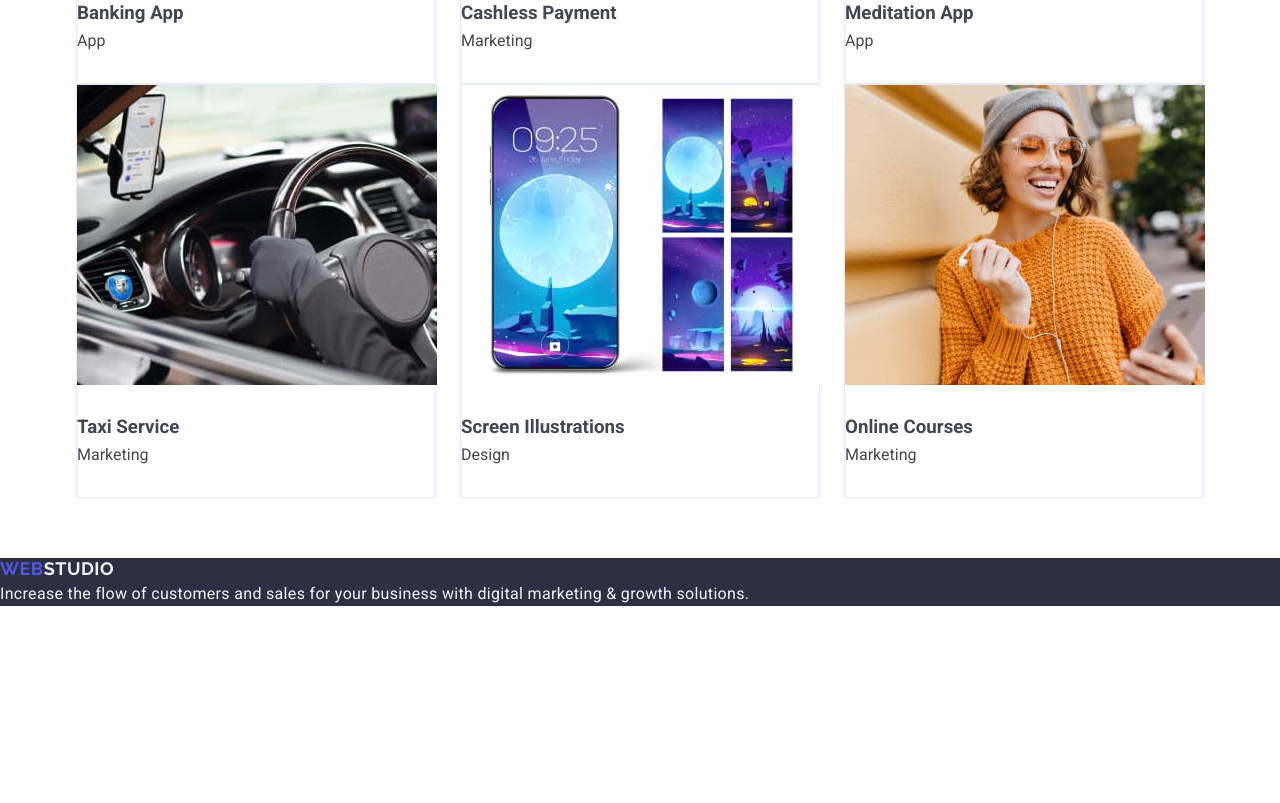
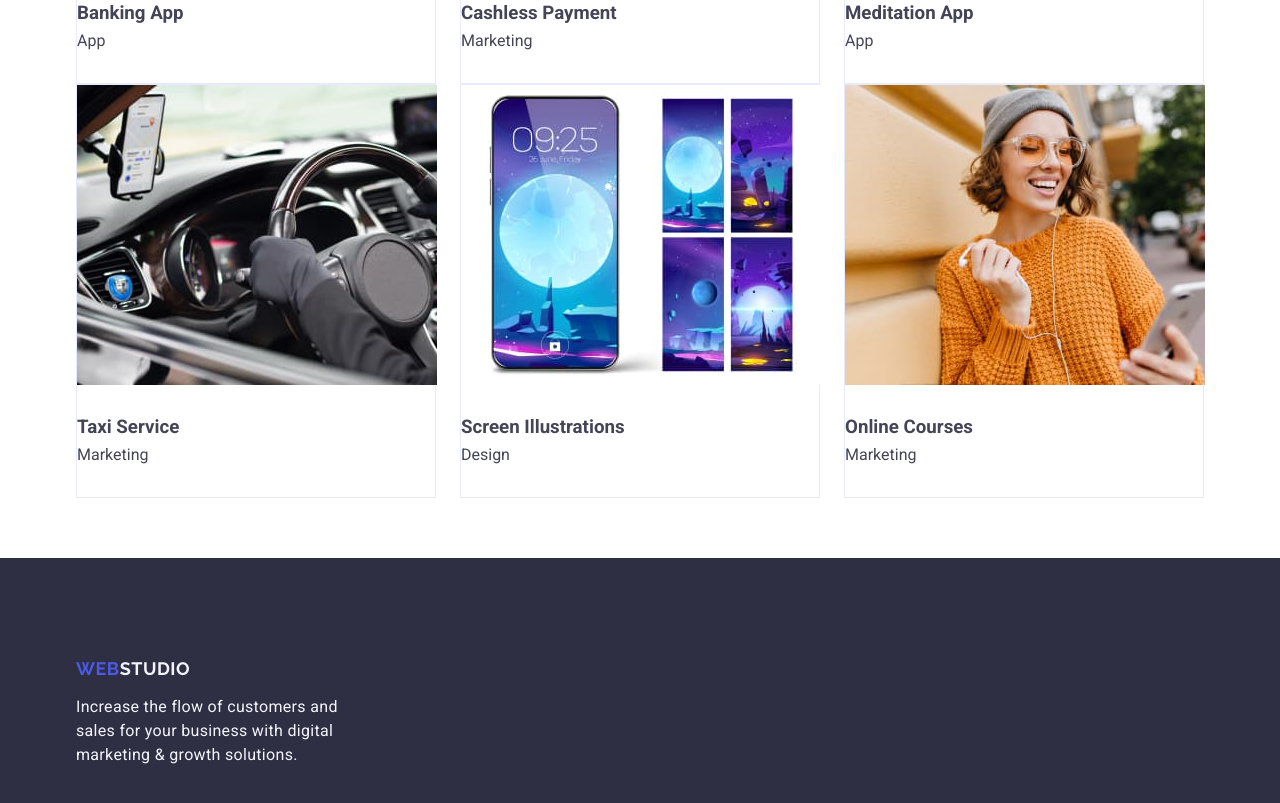
Before and after one commit to AnnaTrostsinska/goit-homework-03, a plain HTML site: page index.html in a window 1280 px wide. Shown: the part 1954-2757 px from the top of the page. Before the commit the page ends 2560 px from the top, so only its background shows below. Drawn offline with nearby package versions, Linux system fonts and the light colour scheme.

Commit message:
updated hw 3

```diff
--- a/css/styles.css
+++ b/css/styles.css
@@ -274,7 +274,7 @@ body {
     text-align: center;
 }
 
-/* ============== OUR TEAM ============== */
+/* ============== OUR TEAM============== */
 
 /* ============== OUR PORTFOLIO ============== */
 
@@ -309,6 +309,8 @@ body {
 .logotype-link-footer {
     text-decoration: none;
     font-family: 'Raleway', sans-serif;
+    display: inline-block;
+    margin-bottom: 16px;
     font-size: 18px;
     font-weight: 700;
     line-height: 1.17;
@@ -318,12 +320,13 @@ body {
 }
 
 .page-footer {
+    padding: 100px 0 100px;
     font-family: 'Roboto', sans-serif;
     font-size: 16px;
     font-weight: 400;
     line-height: 1.5;
     letter-spacing: 0.02em;
-    background: #2E2F42;
+    background-color: #2E2F42;
     color: #F4F4FD;
 }
 .logo-span-footer {
@@ -331,8 +334,12 @@ body {
     background-color: #2E2F42;
 }
 
-.logo-span-studio {
+.logo-span-studio{
     color: #F4F4FD;
 }
 
+.footer-paragraph {
+    max-width: 264px;
+}
+
 /* ============== FOOTER STYLES ============== */
--- a/index.html
+++ b/index.html
@@ -162,8 +162,10 @@
 
 <!-- PAGE FOOTER -->
 <footer class="page-footer">
+    <div class="container">
     <a class="logotype-link-footer" href="./index.html">Web<span class="logo-span-studio">Studio</span></a>
     <p class="footer-paragraph">Increase the flow of customers and sales for your business with digital marketing & growth solutions.</p>
+</div>
 </footer>
 
 </body>
```
